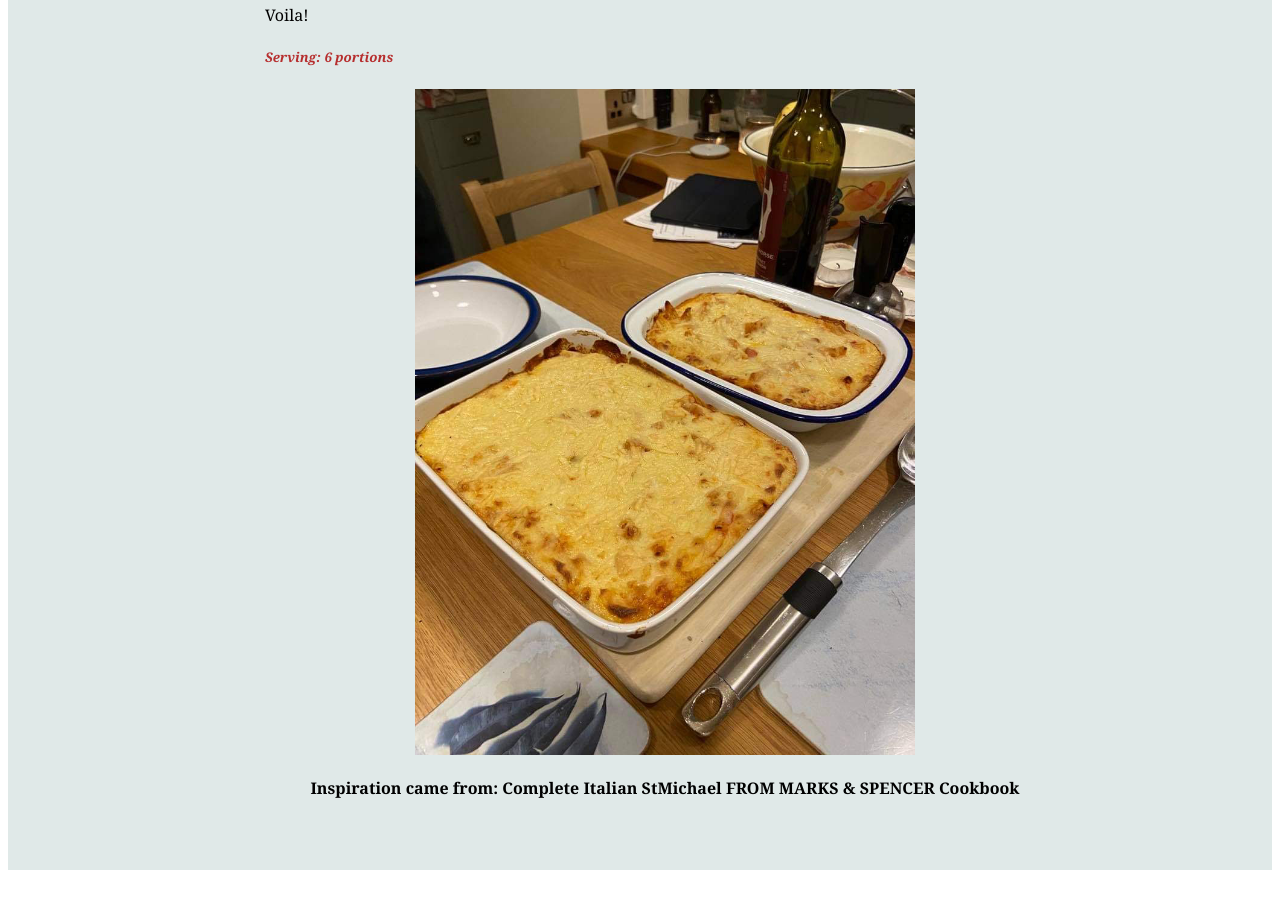
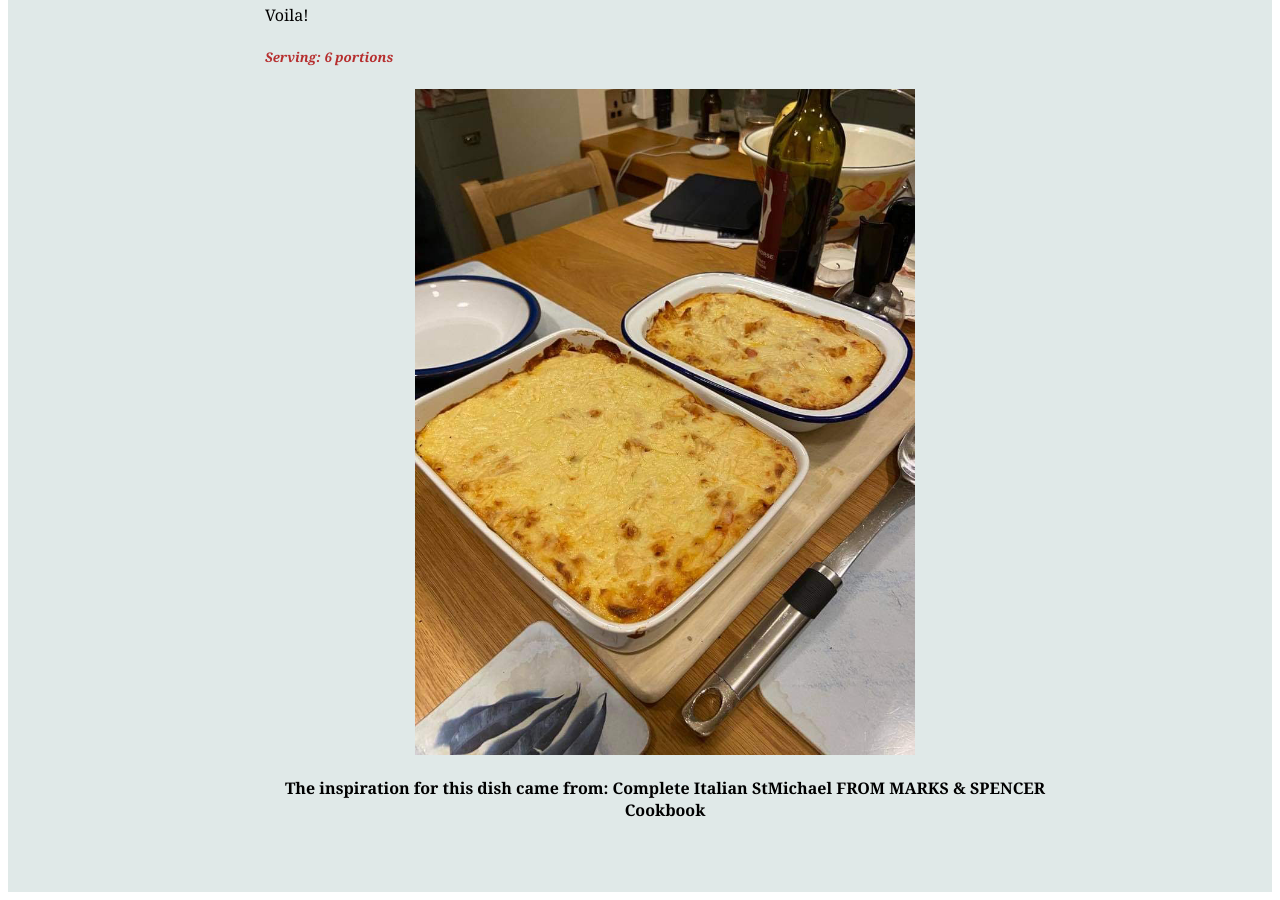
Before and after one commit to Hol1999/Hollyrecipewebsite, a Jekyll site: the page built from _recipes/recipe3.md, in a window 1280 px wide and 900 px high, scrolled down 1587 px. Built offline with Jekyll 4.4.1, drawn with Linux system fonts in a browser that asks for light colours; before the commit the page ends 2465 px from its top, so only the background shows below that.

Commit message:
Update Recipes “recipe3”

```diff
--- a/_recipes/recipe3.md
+++ b/_recipes/recipe3.md
@@ -60,4 +60,4 @@ Voila!
 
 ![Two dishes of cooked Lasagne on a table ](../uploads/lasagna.jpg "Lasagne for the family")
 
-#### Inspiration came from: Complete Italian StMichael FROM MARKS & SPENCER Cookbook
+#### The inspiration for this dish came from: Complete Italian StMichael FROM MARKS & SPENCER Cookbook
```
